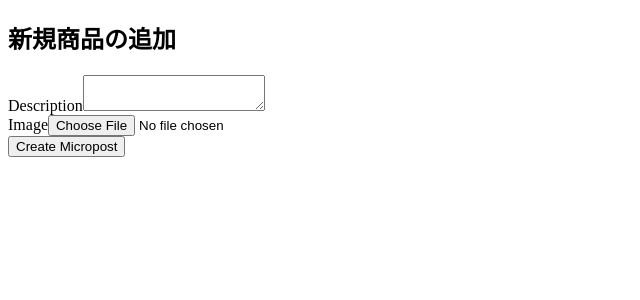
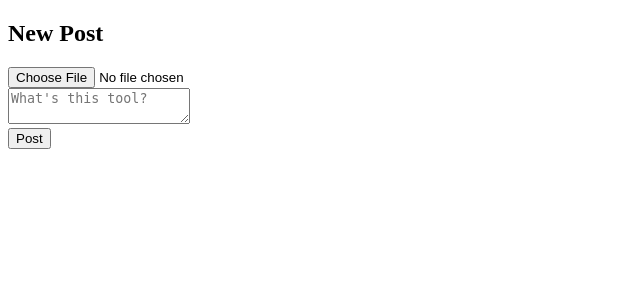
Before and after one commit to hidayoshi/TravelooT, a Rails app: page /microposts/new in a window 1280 px wide. Shown: the part 60-360 px from the top of the page, without its empty margins (0-640 px from the left). Run offline with Rails 7, Linux system fonts and the light colour scheme; parts of the project's set-up code (start-up, migrations or seed data) failed here and were passed over; some libraries are stand-ins or nearby versions.

Commit message:
新規投稿画面のスタイルを変更

```diff
--- a/app/views/microposts/new.html.slim
+++ b/app/views/microposts/new.html.slim
@@ -1,8 +1,13 @@
-h2.center
-    |新規商品の追加
-.container
+h2.text-center.mt-5
+    | New Post
+.container.mt-5
   = simple_form_for @micropost do |f|
-    = f.input :description, class: "form-control"
-    = f.input :image, as: :file, input_html: {accept: (@micropost.image.accept_extensions)}
-    .mt-20
-      = f.button :submit, class: "btn btn-primary"
+    = f.input :image, as: :file,
+              input_html: {accept: (@micropost.image.accept_extensions)},
+              class: "text-center",
+              label: false
+    = f.input :description, class: "form-control",
+                            label: false,
+                            placeholder: "What's this tool?"
+    .text-center.mt-3
+      = f.button :submit, class: "btn btn-primary", value: "Post"
```
Also changed, not shown: 1 other file.
